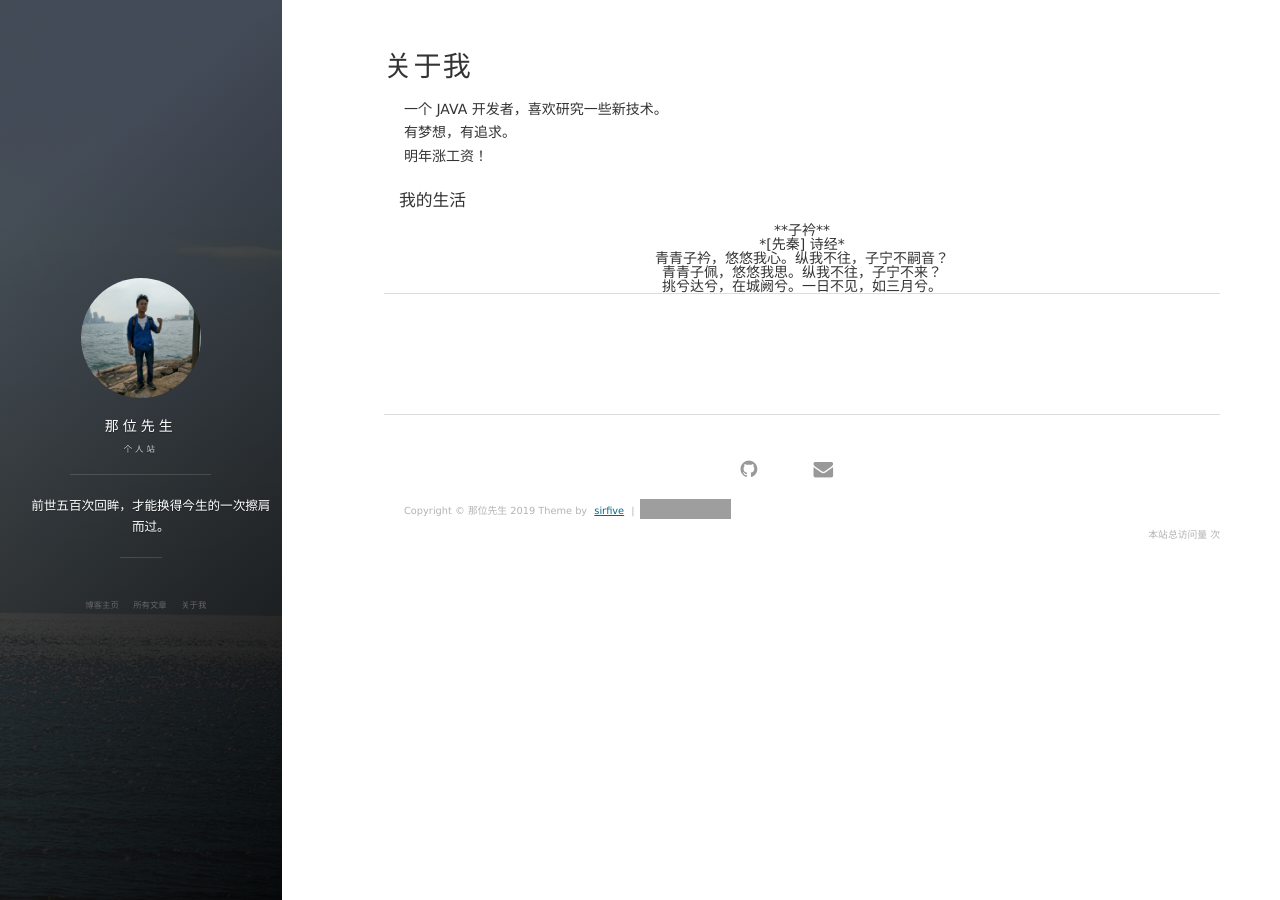
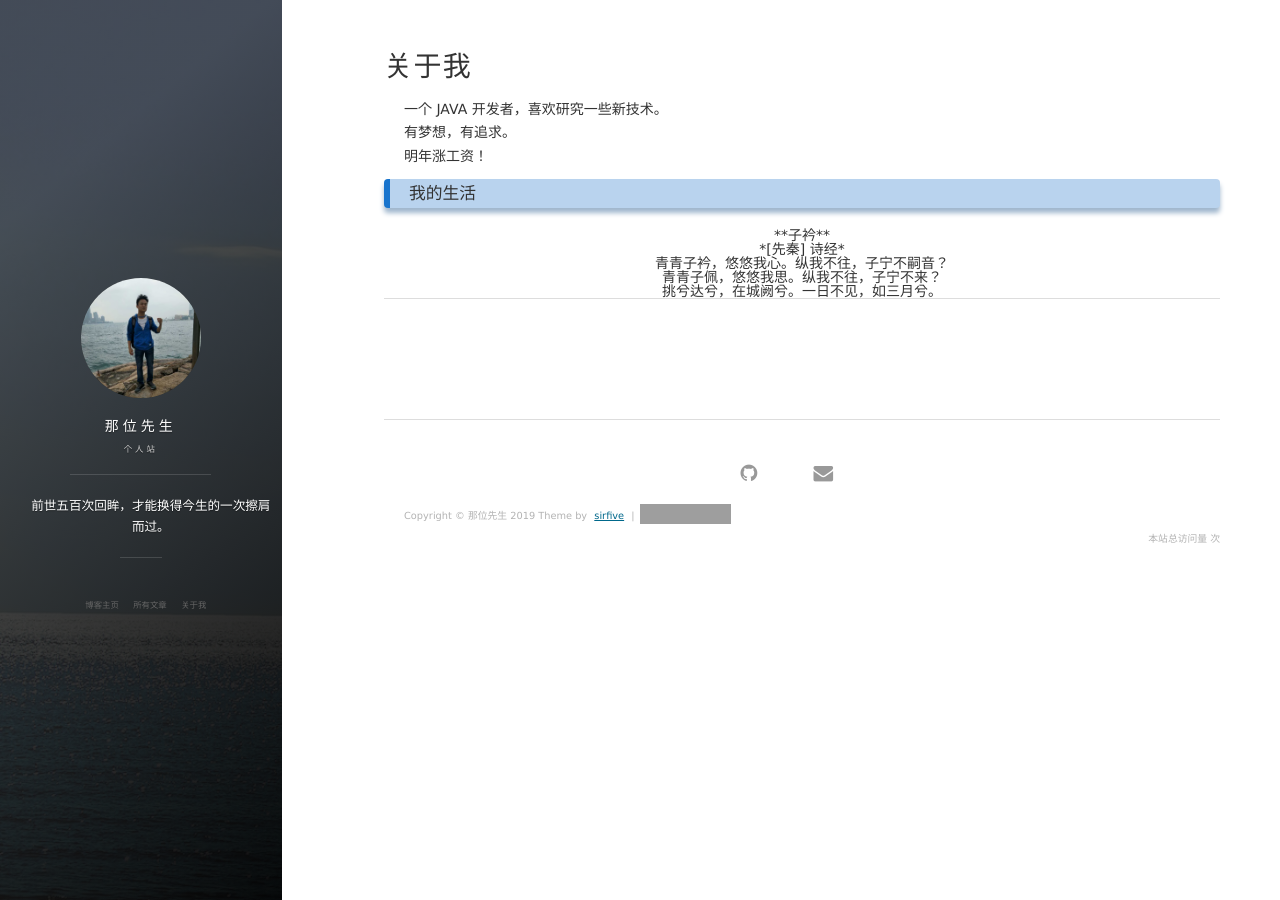
Before and after one commit to sirFive/sirFive.github.io, a Jekyll site: the page built from about.md, in a window 1280 px wide. Built offline with Jekyll 4.4.1, drawn with Linux system fonts in a browser that asks for light colours; nearby versions of some CDN libraries; comment, search, counter and statistics services are not loaded; grey boxes are pictures that could not be loaded.

Commit message:
添加h3格式

```diff
--- a/css/main.css
+++ b/css/main.css
@@ -119,7 +119,7 @@ h2 {
   /*text-align: center;*/
 }
 
-/*h3 {
+h3 {
   font-size: 1.2em;
   text-indent: 4px;
   border-radius: 4px;
@@ -127,15 +127,15 @@ h2 {
   margin-bottom: 20px;
   margin-top: 5px;
   background:#B9D3EE;
-  !*0px right, 5px botton, 5px fuzzy*!
+  /*0px right, 5px botton, 5px fuzzy*/
   box-shadow: 0px 5px 5px #9FB6CD;
   border-left: 6px solid #1874CD;
   position:relative;
-}*/
-h3 {
+}
+/*h3 {
   font-size: 1.2em;
   padding: 6px 15px;
-}
+}*/
 
 h4 {
   font-size: 1em;
```
